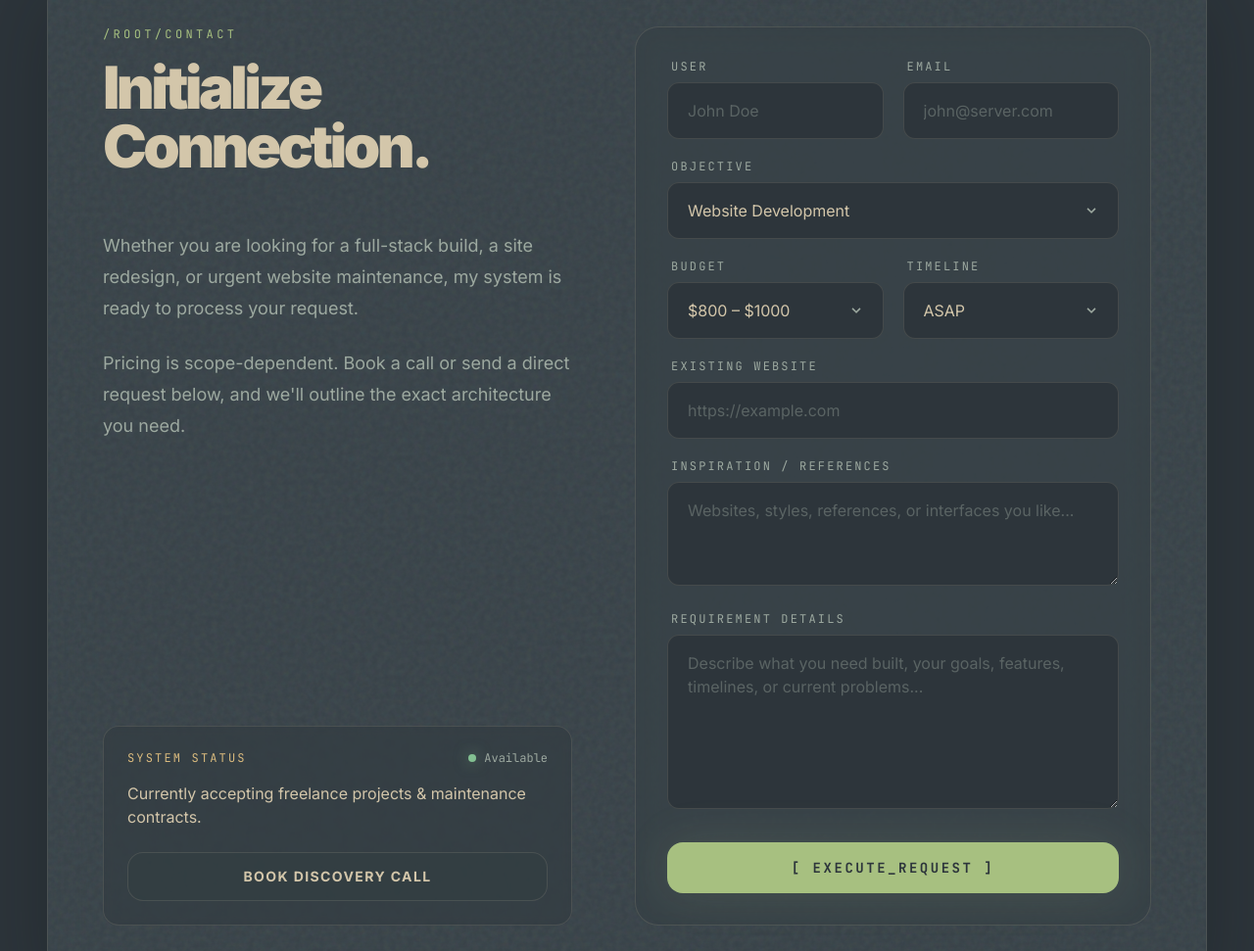
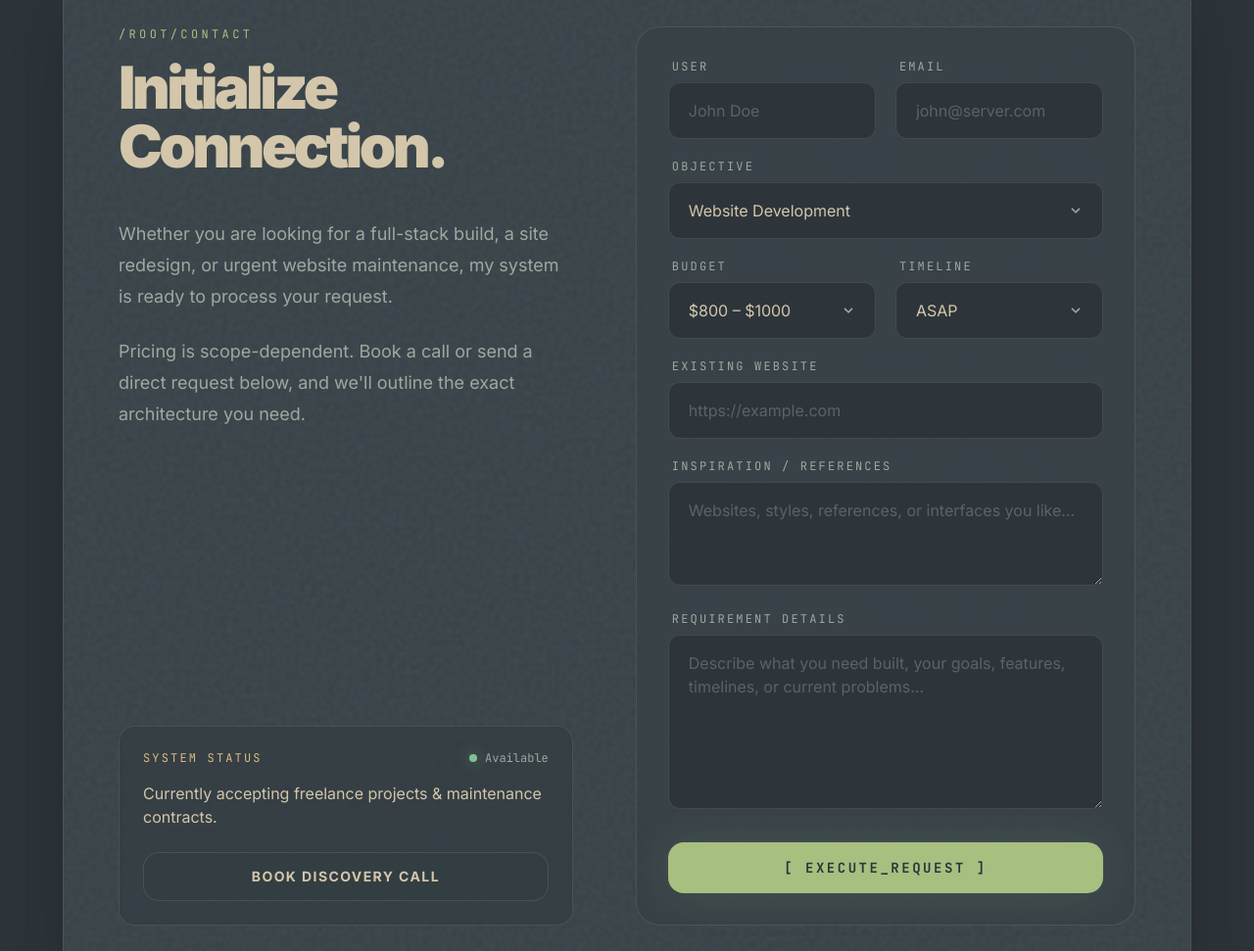
Before and after one commit to xela-prog/alx.codes, a website: page index.html in a window 1280 px wide. Shown: the part 6922-7893 px from the top of the page at 98% size. Drawn offline with nearby package versions, Linux system fonts and the light colour scheme; files that its build step writes are made by us from their sources.

Commit message:
Form fixed for sure??

```diff
--- a/index.html
+++ b/index.html
@@ -377,21 +377,21 @@
     </section>
 
 
-    <section id="contact" class="reveal py-24 sm:py-32">
+    <section id="contact" class="reveal py-16 sm:py-32">
       <div class="container-x">
-        <div class="panel relative overflow-hidden rounded-[2rem] p-7 sm:p-10 lg:p-14">
+        <div class="panel relative mx-auto w-full max-w-6xl overflow-hidden rounded-[2rem] p-5 sm:p-10 lg:p-14">
           <div class="noise"></div>
 
-          <div class="relative grid gap-12 text-center lg:grid-cols-[1fr_1.1fr] lg:items-start lg:gap-16 lg:text-left">
+          <div class="relative grid gap-8 text-center lg:grid-cols-[1fr_1.1fr] lg:items-start lg:gap-16 lg:text-left">
 
-            <div class="flex h-full flex-col justify-between items-center lg:items-start">
+            <div class="flex h-full flex-col items-center justify-between lg:items-start">
               <div class="flex flex-col items-center lg:items-start">
                 <p class="eyebrow mb-4">/root/contact</p>
-                <h2 class="section-title max-w-2xl text-4xl sm:text-5xl lg:text-6xl mb-6">
+                <h2 class="section-title mb-5 max-w-2xl text-3xl sm:text-5xl lg:text-6xl">
                   Initialize<br />Connection.
                 </h2>
 
-                <div class="space-y-6 mt-8 max-w-xl text-lg leading-8 text-text-secondary">
+                <div class="mt-6 max-w-xl space-y-4 text-base leading-7 text-text-secondary sm:space-y-6 sm:text-lg sm:leading-8">
                   <p>
                     Whether you are looking for a full-stack build, a site redesign, or urgent website maintenance, my
                     system is ready to process your request.
@@ -403,7 +403,7 @@
                 </div>
               </div>
 
-              <div class="mt-12 w-full max-w-xl rounded-2xl border border-border bg-background/50 p-6 text-left backdrop-blur-sm lg:max-w-none">
+              <div class="mt-10 w-full max-w-xl rounded-2xl border border-border bg-background/50 p-5 text-left backdrop-blur-sm sm:p-6 lg:max-w-none">
                 <div class="flex items-center justify-between mb-4">
                   <p class="font-mono text-xs uppercase tracking-[.18em] text-yellow">System Status</p>
                   <span class="inline-flex items-center gap-2 font-mono text-xs text-text-secondary">
@@ -419,7 +419,7 @@
             </div>
 
             <form id="project-form"
-              class="mx-auto flex w-full max-w-xl flex-col gap-5 rounded-3xl border border-border bg-surface/60 p-6 text-left sm:p-8 lg:mx-0 lg:max-w-none backdrop-blur-md"
+              class="mx-auto flex w-full max-w-xl flex-col gap-4 rounded-3xl border border-border bg-surface/60 p-5 text-left sm:gap-5 sm:p-8 lg:mx-0 lg:max-w-none backdrop-blur-md"
               action="https://formsubmit.co/fignole.dev@gmail.com" method="POST">
 
               <!-- CONFIG -->
```
Also changed, not shown: book.html (+0 -4 lines).
